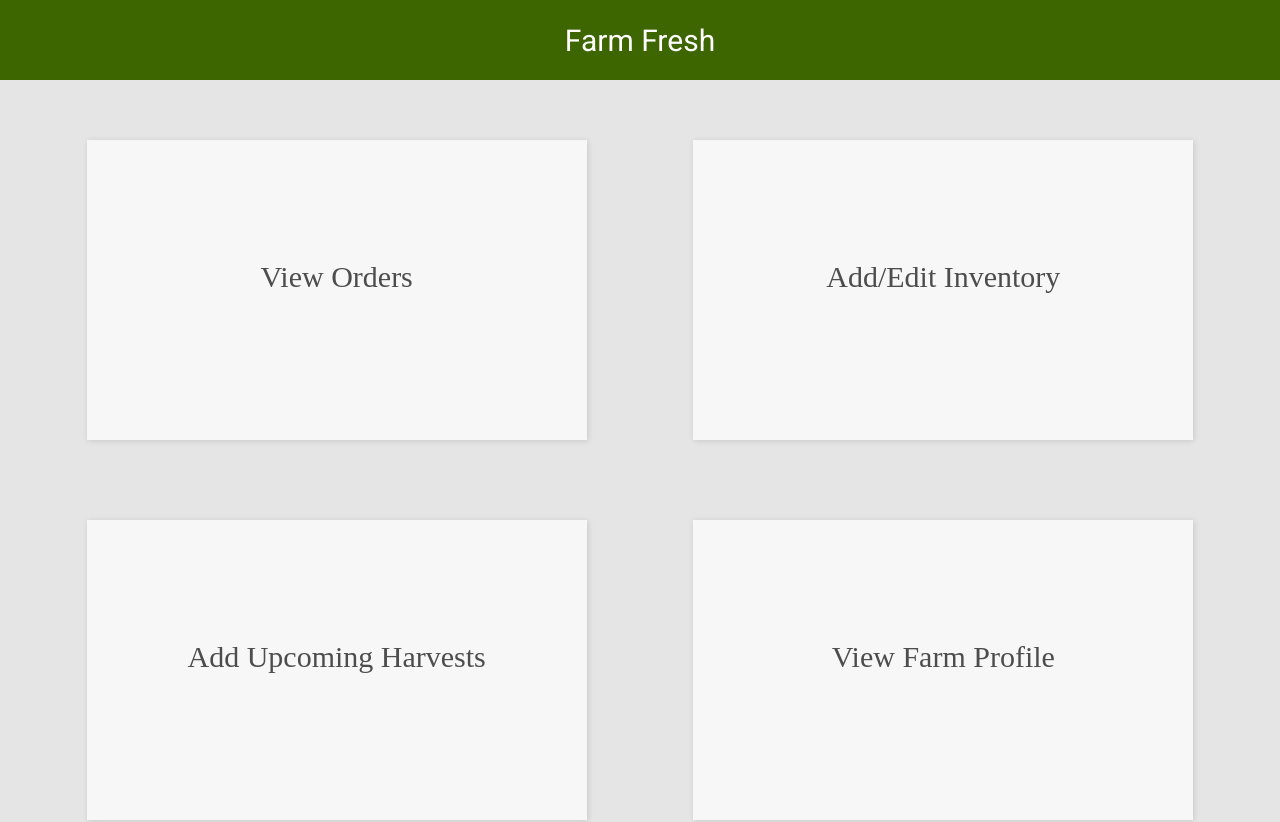
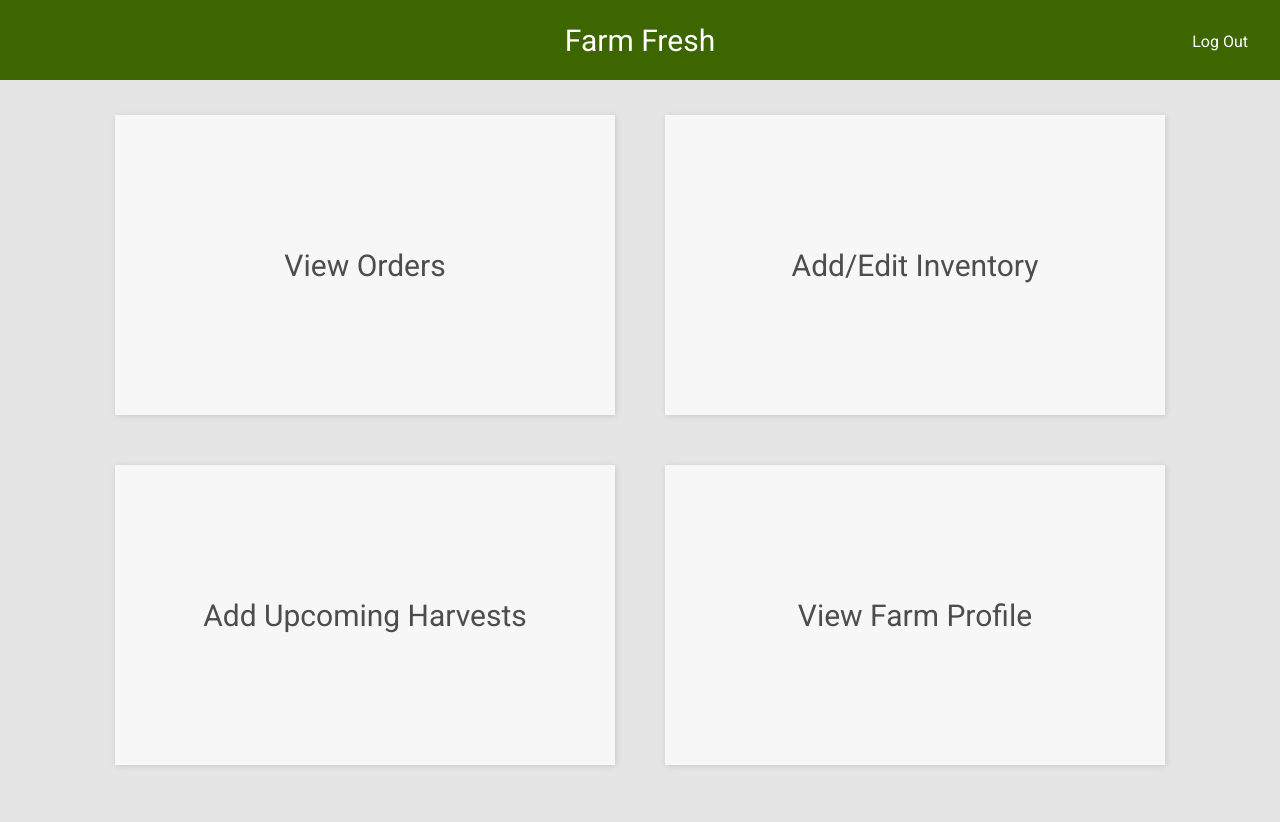
Before and after one commit to Code4Blessings/FarmFreshApp, a React (Create React App) app: page /farmer/dashboard in a window 1280 px wide. Shown: the top 822 px of the page. After the commit the page ends 800 px from the top, so only its background shows below. Built offline with nearby package versions, Linux system fonts and the light colour scheme; sample sign-in values are in the browser's storage.

Commit message:
polished dashboard page

```diff
--- a/src/App.css
+++ b/src/App.css
@@ -1,4 +1,4 @@
-@import url('https://fonts.googleapis.com/css?family=Open+Sans:400,600,700|Roboto:400,500,700&display=swap');
+@import url('https://fonts.googleapis.com/css?family=Roboto:400,500&display=swap');
 
 /* header */
 .header {
@@ -124,7 +124,7 @@
 	font-size: 14px;
 	color: #4D4D4D;
 }
-/*****************/
+
 .input-container input {
 	height: 46px;
 	width: 515px;
@@ -141,6 +141,7 @@
 	color: #C4C4C4;
 }
 
+/* added button spacing, might remove later, don't know how i feel about it */
 .button-spacing {
 	margin-top: 16px;
 }
@@ -152,27 +153,43 @@
 }
 
 /* farmer homepage */
-.homepage-links {
+.homepage-container {
+	max-width: 1050px;
+	height: 90vh;
+	margin: 0 auto;
 	display: flex;
-	justify-content: space-evenly;
-	flex-wrap: wrap;
-	width: 100%;
-	height: auto;
-	margin-top: 40px;
-	background-color: #E5E5E5;
+	flex-direction: column;
+	justify-content: center;
 }
 
- .homepage-links a {
-	background-color: #F7F7F8;
+.homepage-container div:first-child {
+	margin-bottom: 50px;
+}
+
+.homepage-row {
+	display: flex;
+	justify-content: space-between;
+}
+
+.homepage-row a button {
+	height: 300px;
+	width: 500px;
+	background: #F7F7F8;
+	border: none;
+	box-shadow: 1px 1px 6px rgba(0, 0, 0, 0.13);
+	font-family: 'Roboto', sans-serif;
+	font-size: 30px;
+	color: #4D4D4D;
+	cursor: pointer;
+}
+
+.log-out {
 	text-decoration: none;
-	color: #4D4D4D;
-	font-size: 30px;
-	text-align: center;
-	width: 500px;
-	height: 300px;
-	margin: 20px;
-	padding-top: 120px;
-	box-shadow: 1px 1px 6px rgba(0, 0, 0, 0.13);
+	font-family: 'Roboto', sans-serif;
+	color: #FFFFFF;
+	position: absolute;
+	top: 32px;
+	right: 32px;
 }
 
 /********************************* INVENTORY PAGE **************************************************/
--- a/src/components/AddInventory.js
+++ b/src/components/AddInventory.js
@@ -31,7 +31,7 @@ const AddInventory = () => {
 	return (
 		<div>
 			<Header />
-
+			<Link className='log-out' to='/' onClick={() => localStorage.removeItem('token')}>Log Out</Link>
 			<section className='inventory-container'>
 				<h2>Add/Edit Inventory</h2>
 
@@ -88,9 +88,6 @@ const AddInventory = () => {
 				</div>
 
 				<button className='farmer-sign-in-button'>Save Changes</button>
-				<Link to='/' onClick={() => localStorage.removeItem('token')}>
-					Logout
-				</Link>
 			</section>
 		</div>
 	);
--- a/src/components/FarmerHomepage.js
+++ b/src/components/FarmerHomepage.js
@@ -1,21 +1,21 @@
 import React from 'react';
-import { Link } from 'react-router-dom';
+import {Link} from 'react-router-dom';
 import Header from './Header';
 
 const FarmerHomepage = () => {
 	return (
-		<div className='homepage-container'>
-			<Header />
-			<div className='homepage-links'>
-				<Link>View Orders</Link>
-				<Link to='/farmer/dashboard/inventory'>Add/Edit Inventory</Link>
-			</div>
-			<div className='homepage-links'>
-				<Link>Add Upcoming Harvests</Link>
-				<Link>View Farm Profile</Link>
-				<Link to='/' onClick={() => localStorage.removeItem('token')}>
-					Logout
-				</Link>
+		<div>
+			<Header/>
+			<Link className='log-out' to='/' onClick={() => localStorage.removeItem('token')}>Log Out</Link>
+			<div className='homepage-container'>
+				<div className='homepage-row'>
+					<Link><button>View Orders</button></Link>
+					<Link to='/farmer/dashboard/inventory'><button>Add/Edit Inventory</button></Link>
+				</div>
+				<div className='homepage-row'>
+					<Link><button>Add Upcoming Harvests</button></Link>
+					<Link><button>View Farm Profile</button></Link>
+				</div>
 			</div>
 		</div>
 	);
--- a/src/components/FarmerSignInPage.js
+++ b/src/components/FarmerSignInPage.js
@@ -1,7 +1,7 @@
 import React from 'react';
 import { Link } from 'react-router-dom';
 import Header from './Header';
-import { Formik, Form, Field, ErrorMessage } from 'formik';
+import { Formik, Form, Field } from 'formik';
 import { axiosWithAuth } from '../utils/axiosWithAuth';
 
 const FarmerSignInPage = (props) => {
--- a/src/components/ShopperSignInPage.js
+++ b/src/components/ShopperSignInPage.js
@@ -1,7 +1,7 @@
 import React from 'react';
 import { Link } from 'react-router-dom';
 import Header from './Header';
-import { Formik, Form, Field, ErrorMessage } from 'formik';
+import { Formik, Form, Field } from 'formik';
 import { axiosWithAuth } from '../utils/axiosWithAuth';
 
 const ShopperSignInPage = (props) => {
```
